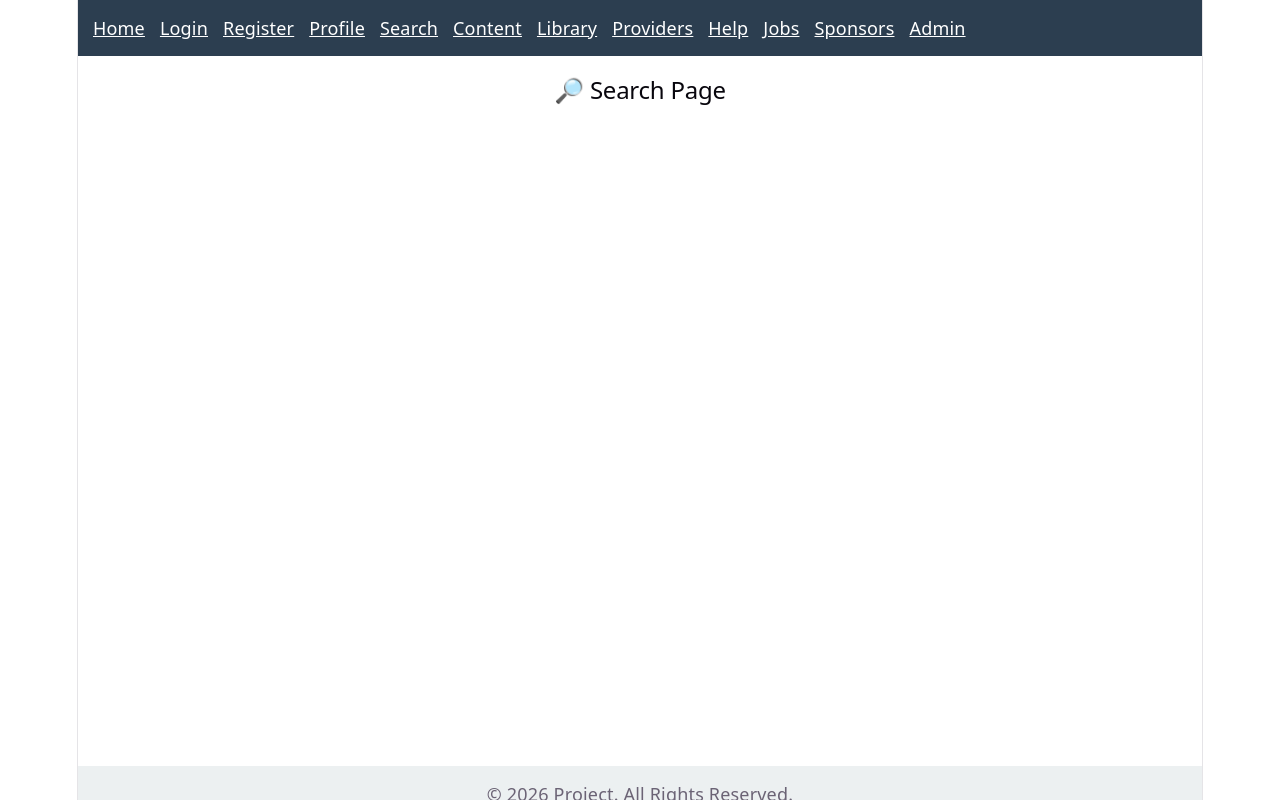
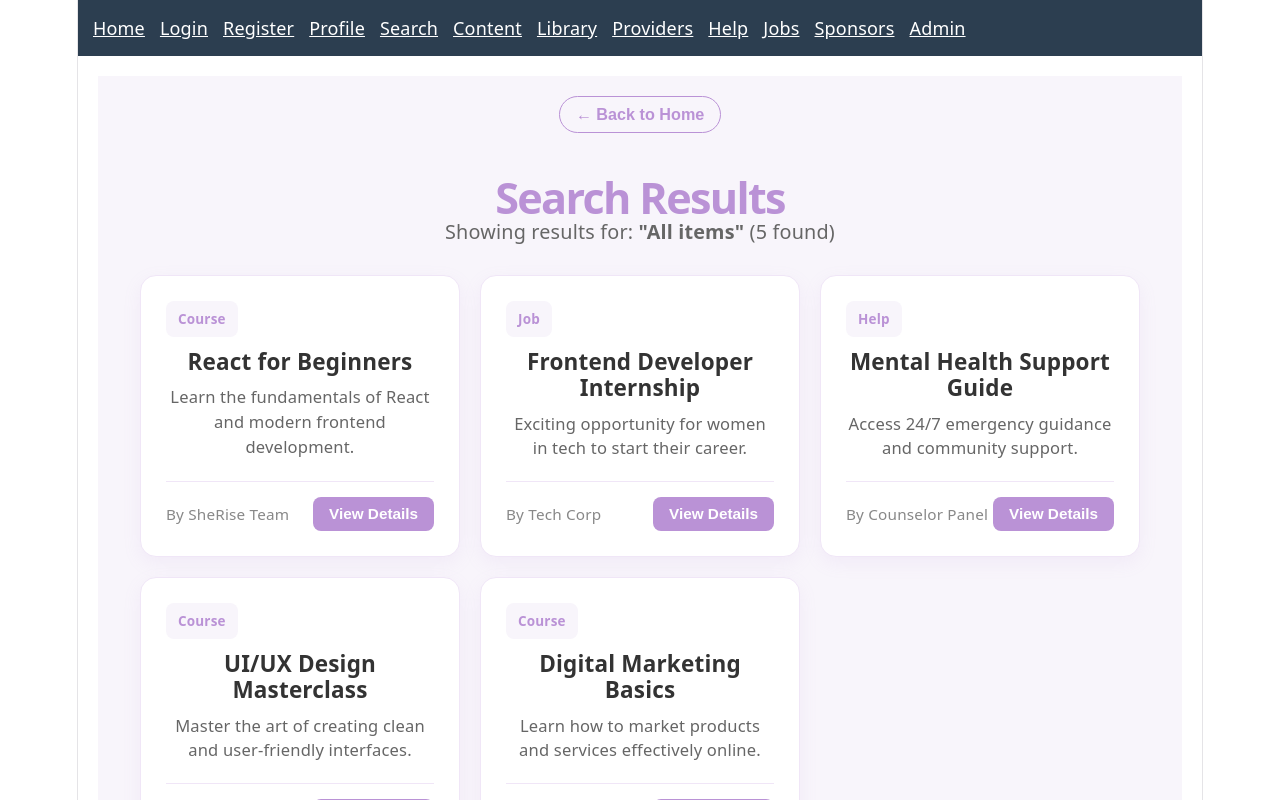
Before and after one commit to SusmitaRaniMohontho/SheRise, a React (Vite) app: page /search in a window 1280 px wide. Shown: the top 800 px of the page. Built offline with nearby package versions, Linux system fonts and the light colour scheme.

Commit message:
cng by a

```diff
--- a/src/pages/Search.jsx
+++ b/src/pages/Search.jsx
@@ -1,3 +1,225 @@
-export default function Search() {
-  return <h2>🔎 Search Page</h2>;
+import React from "react";
+import { useSearchParams, useNavigate } from "react-router-dom";
+
+function Search() {
+  const [searchParams] = useSearchParams();
+  const navigate = useNavigate();
+  const query = searchParams.get("q") || ""; // URL থেকে সার্চ করা কিউয়ারিটি ধরে আনবে
+
+  // প্রোটোটাইপিং বা প্রেজেন্টেশনের জন্য মক ডেটা (Mock Data)
+  const mockResults = [
+    {
+      id: 1,
+      title: "React for Beginners",
+      category: "Course",
+      author: "SheRise Team",
+      description:
+        "Learn the fundamentals of React and modern frontend development.",
+    },
+    {
+      id: 2,
+      title: "Frontend Developer Internship",
+      category: "Job",
+      author: "Tech Corp",
+      description:
+        "Exciting opportunity for women in tech to start their career.",
+    },
+    {
+      id: 3,
+      title: "Mental Health Support Guide",
+      category: "Help",
+      author: "Counselor Panel",
+      description: "Access 24/7 emergency guidance and community support.",
+    },
+    {
+      id: 4,
+      title: "UI/UX Design Masterclass",
+      category: "Course",
+      author: "Design Academy",
+      description:
+        "Master the art of creating clean and user-friendly interfaces.",
+    },
+    {
+      id: 5,
+      title: "Digital Marketing Basics",
+      category: "Course",
+      author: "Growth Hub",
+      description:
+        "Learn how to market products and services effectively online.",
+    },
+  ];
+
+  // কিউয়ারি (Query) অনুযায়ী ডেটা ফিল্টার করা
+  const filteredResults = mockResults.filter(
+    (item) =>
+      item.title.toLowerCase().includes(query.toLowerCase()) ||
+      item.category.toLowerCase().includes(query.toLowerCase()) ||
+      item.description.toLowerCase().includes(query.toLowerCase()),
+  );
+
+  return (
+    <div style={styles.pageWrapper}>
+      {/* Top Bar / Back to Home (এখানে navigate('/') দেওয়া আছে, ফলে হোমে যাবে) */}
+      <div style={styles.topBar}>
+        <button onClick={() => navigate("/home")} style={styles.backBtn}>
+          ← Back to Home
+        </button>
+      </div>
+
+      <div style={styles.container}>
+        {/* Header Section */}
+        <div style={styles.header}>
+          <h1 style={styles.title}>Search Results</h1>
+          <p style={styles.subTitle}>
+            Showing results for: <strong>"{query || "All items"}"</strong> (
+            {filteredResults.length} found)
+          </p>
+        </div>
+
+        {/* Results Grid */}
+        <div style={styles.resultsGrid}>
+          {filteredResults.length > 0 ? (
+            filteredResults.map((item) => (
+              <div key={item.id} style={styles.card}>
+                <span style={styles.badge}>{item.category}</span>
+                <h3 style={styles.cardTitle}>{item.title}</h3>
+                <p style={styles.description}>{item.description}</p>
+                <div style={styles.cardFooter}>
+                  <span style={styles.author}>By {item.author}</span>
+                  <button
+                    onClick={() => alert(`Viewing details for: ${item.title}`)}
+                    style={styles.viewBtn}
+                  >
+                    View Details
+                  </button>
+                </div>
+              </div>
+            ))
+          ) : (
+            <div style={styles.noResultBox}>
+              <h3>No items found matching "{query}"</h3>
+              <p>
+                Try searching for terms like "React", "Job", "Course", or
+                "Help".
+              </p>
+            </div>
+          )}
+        </div>
+      </div>
+    </div>
+  );
 }
+
+const styles = {
+  pageWrapper: {
+    backgroundColor: "#f8f5fb",
+    minHeight: "100vh",
+    paddingBottom: "60px",
+  },
+  topBar: {
+    maxWidth: "1000px",
+    margin: "0 auto",
+    padding: "20px 20px 0 20px",
+  },
+  backBtn: {
+    backgroundColor: "transparent",
+    color: "#ba92d6",
+    border: "1.5px solid #ba92d6",
+    padding: "8px 16px",
+    borderRadius: "20px",
+    fontWeight: "700",
+    cursor: "pointer",
+    fontSize: "0.9rem",
+  },
+  container: {
+    padding: "20px",
+    maxWidth: "1000px",
+    margin: "0 auto",
+  },
+  header: {
+    marginBottom: "30px",
+    textAlign: "center",
+  },
+  title: {
+    color: "#ba92d6",
+    fontSize: "2.4rem",
+    fontWeight: "800",
+    marginBottom: "8px",
+  },
+  subTitle: {
+    color: "#666666",
+    fontSize: "1.1rem",
+  },
+  resultsGrid: {
+    display: "grid",
+    gridTemplateColumns: "repeat(auto-fill, minmax(300px, 1fr))",
+    gap: "20px",
+  },
+  card: {
+    backgroundColor: "#ffffff",
+    padding: "25px",
+    borderRadius: "16px",
+    border: "1.5px solid #f0e6f7",
+    boxShadow: "0 6px 18px rgba(186, 146, 214, 0.1)",
+    display: "flex",
+    flexDirection: "column",
+    justifyContent: "space-between",
+  },
+  badge: {
+    backgroundColor: "#f8f5fb",
+    color: "#ba92d6",
+    padding: "5px 12px",
+    borderRadius: "8px",
+    fontSize: "0.75rem",
+    fontWeight: "700",
+    display: "inline-block",
+    marginBottom: "12px",
+    alignSelf: "flex-start",
+  },
+  cardTitle: {
+    margin: "0 0 10px 0",
+    fontSize: "1.25rem",
+    color: "#333333",
+    fontWeight: "700",
+  },
+  description: {
+    color: "#666666",
+    fontSize: "0.92rem",
+    lineHeight: "1.5",
+    marginBottom: "20px",
+    flex: 1,
+  },
+  cardFooter: {
+    display: "flex",
+    justifyContent: "space-between",
+    alignItems: "center",
+    borderTop: "1px solid #f0e6f7",
+    paddingTop: "15px",
+  },
+  author: {
+    color: "#888888",
+    fontSize: "0.85rem",
+    fontWeight: "500",
+  },
+  viewBtn: {
+    backgroundColor: "#ba92d6",
+    color: "#ffffff",
+    border: "none",
+    padding: "8px 16px",
+    borderRadius: "8px",
+    fontWeight: "700",
+    fontSize: "0.85rem",
+    cursor: "pointer",
+  },
+  noResultBox: {
+    gridColumn: "1 / -1",
+    textAlign: "center",
+    backgroundColor: "#ffffff",
+    padding: "50px",
+    borderRadius: "16px",
+    border: "1.5px solid #f0e6f7",
+    color: "#666666",
+  },
+};
+
+export default Search;
```
